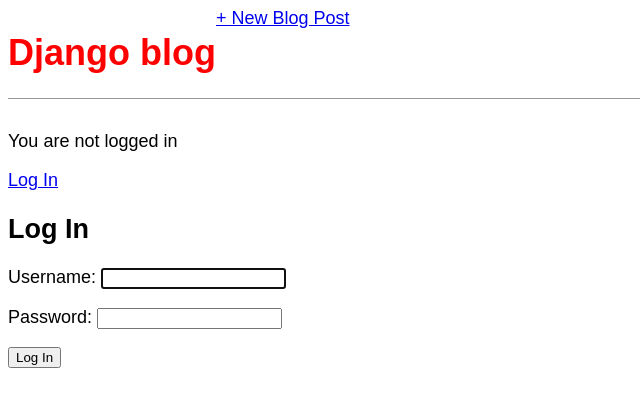
After one commit to AlexseyWeb/mini-blog-on-django, a Django app: page /accounts/login/ in a window 1280 px wide. The commit adds this page. Shown: the top 407 px of the page, without its empty margins (0-640 px from the left). Run offline with Django 4.2, Linux system fonts and the light colour scheme; some web fonts are replaced.

Commit message:
added registration function

```diff
--- a/django_mini_blog/settings.py
+++ b/django_mini_blog/settings.py
@@ -123,3 +123,5 @@ STATICFILES_DIRS = [BASE_DIR / 'static']
 # https://docs.djangoproject.com/en/4.0/ref/settings/#default-auto-field
 
 DEFAULT_AUTO_FIELD = 'django.db.models.BigAutoField'
+LOGIN_REDIRECT_URL = 'home'
+LOGOUT_REDIRECT_URL = 'home'
--- a/django_mini_blog/urls.py
+++ b/django_mini_blog/urls.py
@@ -19,4 +19,6 @@ from django.urls import path, include
 urlpatterns = [
     path('admin/', admin.site.urls),
     path('', include('blog.urls')),
+    path('accounts/', include('django.contrib.auth.urls')),
+
 ]
--- a/templates/base.html
+++ b/templates/base.html
@@ -16,6 +16,15 @@ Source+Sans+Pro:400" rel="stylesheet" />
           <a href="{% url 'post_new' %}">+ New Blog Post</a>
         </div>
       </header>
+      {% if user.is_authenticated %}
+        <p>Hi {{ user.username }}</p>
+        <p>
+          <a href="{% url 'logout' %}">Log out</a>
+        </p>
+      {% else %}
+        <p>You are not logged in</p>
+        <a href="{% url 'login' %}">Log In</a>
+      {% endif %}
       {% block content %}
 
       {% endblock %}
--- /dev/null
+++ b/templates/registration/login.html
@@ -0,0 +1,10 @@
+{% extends 'base.html' %}
+
+{% block content %}
+  <h2>Log In</h2>
+  <form method="post">
+    {% csrf_token %}
+    {{ form.as_p }}
+    <button type="submit">Log In</button>
+  </form>
+{% endblock %}
```
Also changed, not shown: db.sqlite3.
